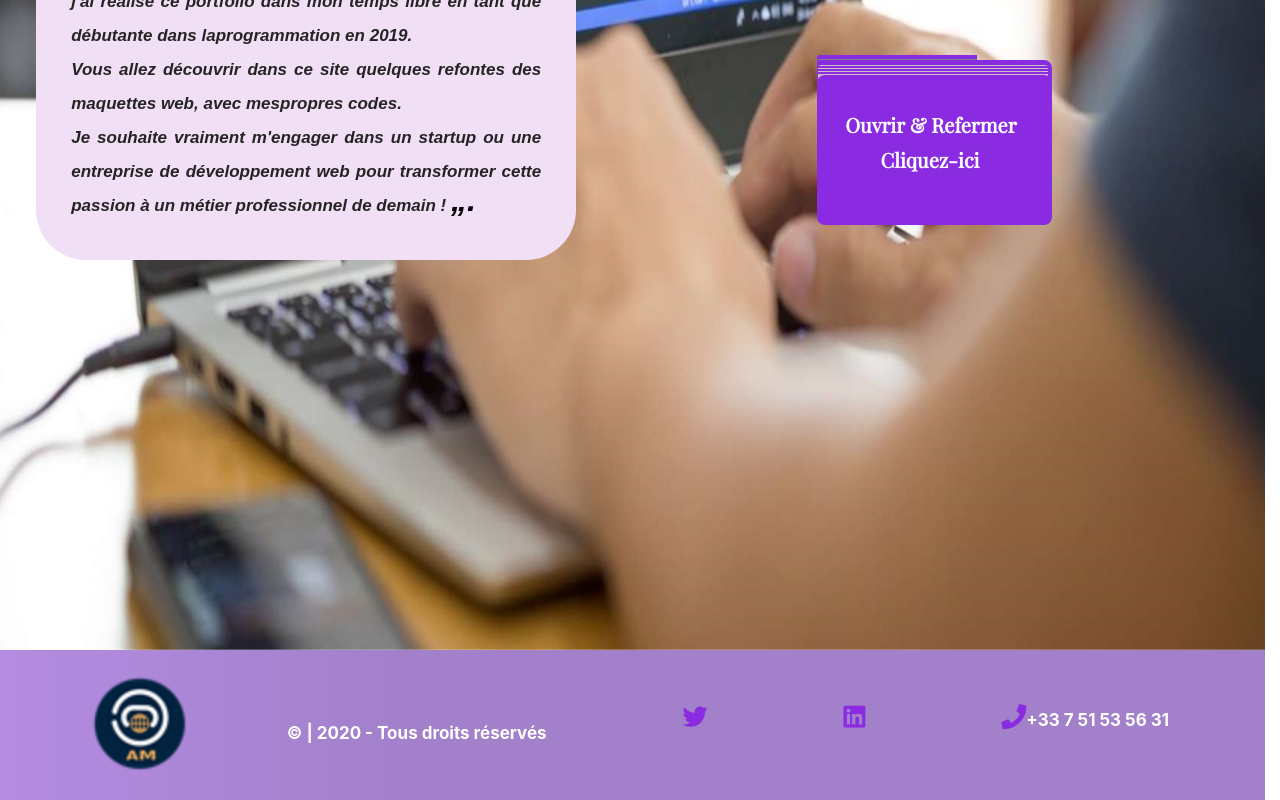
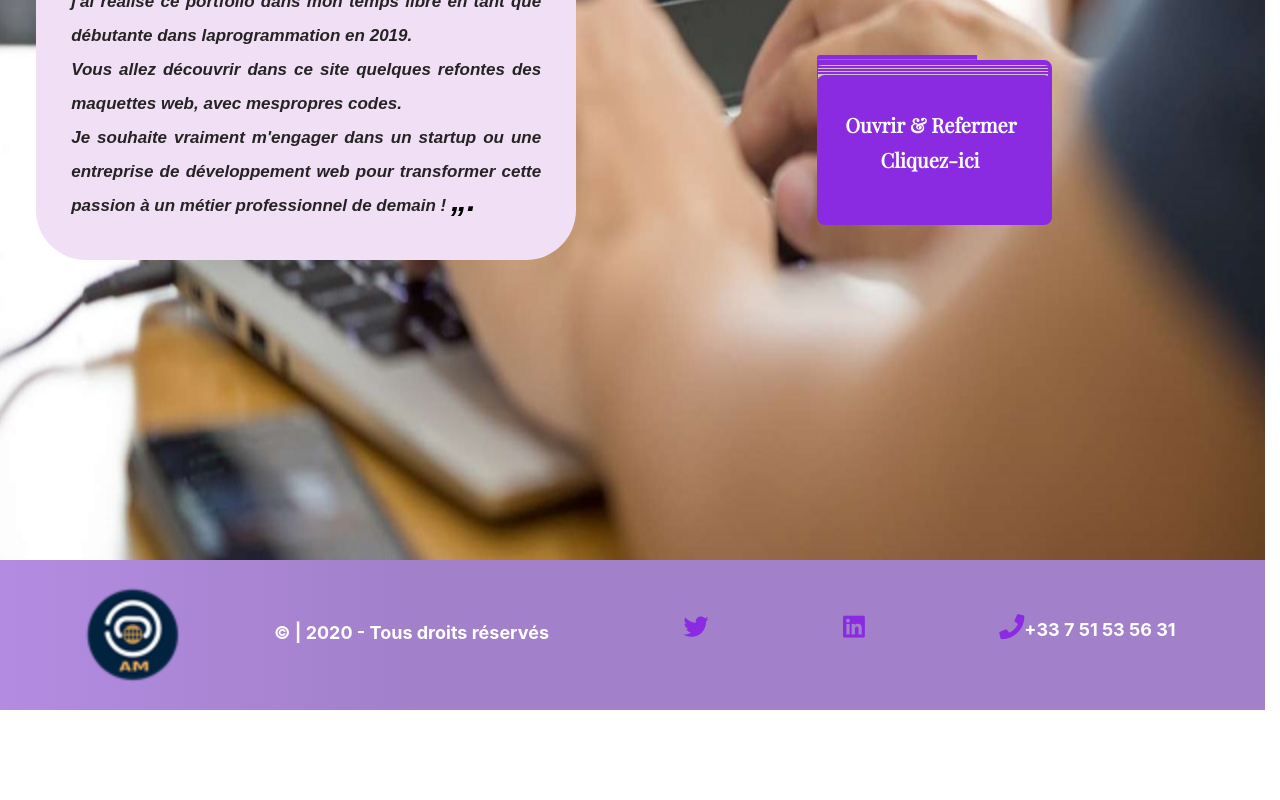
Before and after one commit to aouatefdev/monportfolio, a plain HTML site: page index.html in a window 1280 px wide. Shown: the part 870-1670 px from the top of the page. After the commit the page ends 1580 px from the top, so only its background shows below. Drawn offline with nearby package versions, Linux system fonts and the light colour scheme; a web font is replaced by a local one.

Commit message:
Update style_index.css

```diff
--- a/style_index.css
+++ b/style_index.css
@@ -158,7 +158,7 @@ menu.row {
 
 .carousel-fade img {
      width: 100vmax;
-     height: 107vmax;
+     height: 100vmax;
 }
 
 article {
@@ -548,8 +548,10 @@ footer.row {
     z-index: 2;
     width: 100vmax;
     height:150px;
+   display:flex;
+   align-items:center;
     margin-right:0;
-    margin-top:calc(107% - 100vh);
+    margin-top:calc(100% - 100vh);
 
 }
 
@@ -565,22 +567,23 @@ footer.row ul {
 
 footer.row ul li{
     color: white;
-    font-size: 17px;
+    font-size: 18px;
     font-weight: bold;
     margin-left: 10px;
     margin-right:10px;
     line-height: 0;
+   align-items: center;
 }
 
 footer.row ul li p {
     line-height:1.5;
-    margin-top: 19%;
+    margin-top: 10%;
 }
 
 footer.row ul li i{
  color:blueviolet;
  font-size: 25px;
-margin-left: 30px;
+margin-left: 35px;
 align-items: center;
 line-height: 2;
 
```
